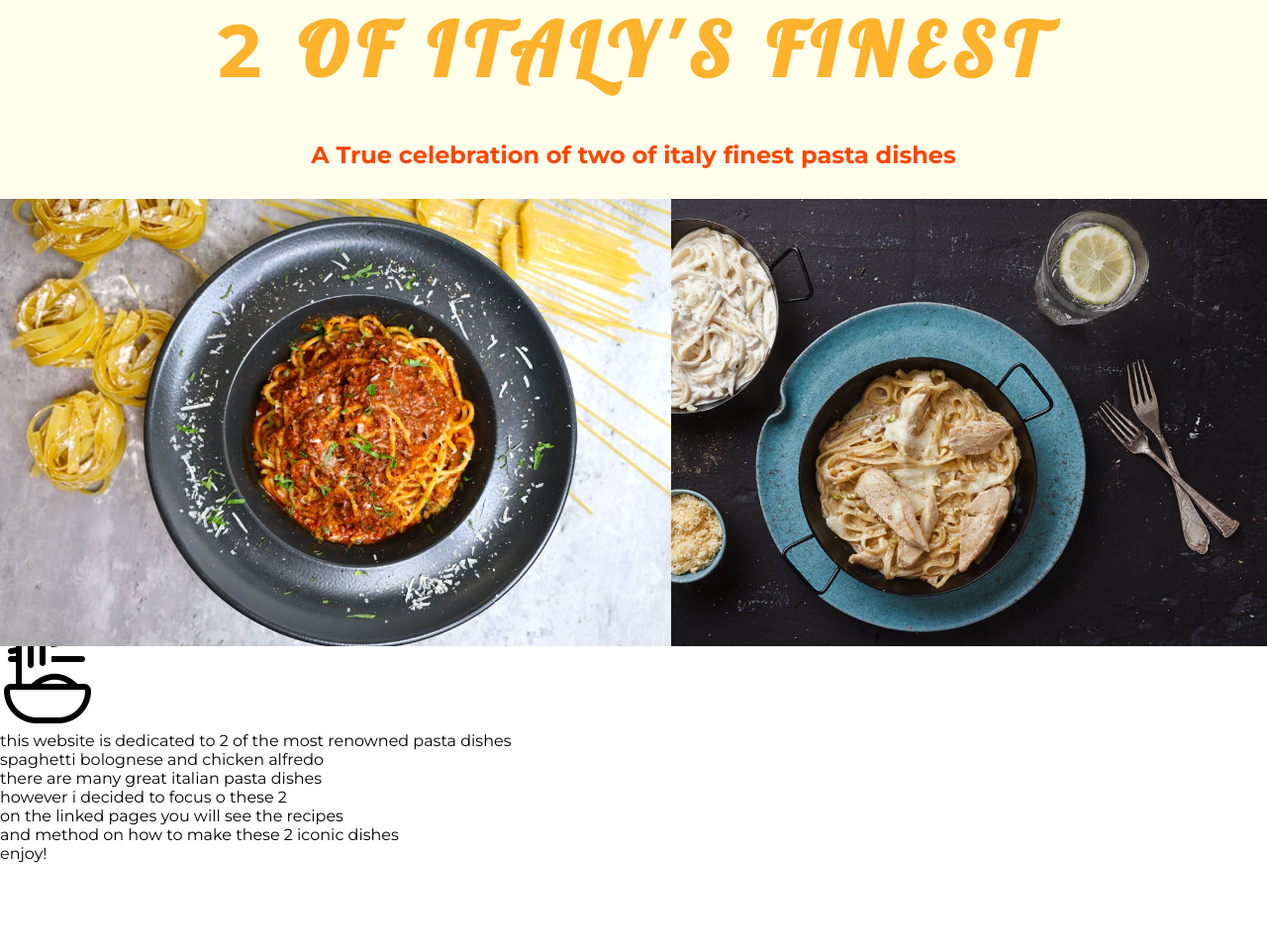
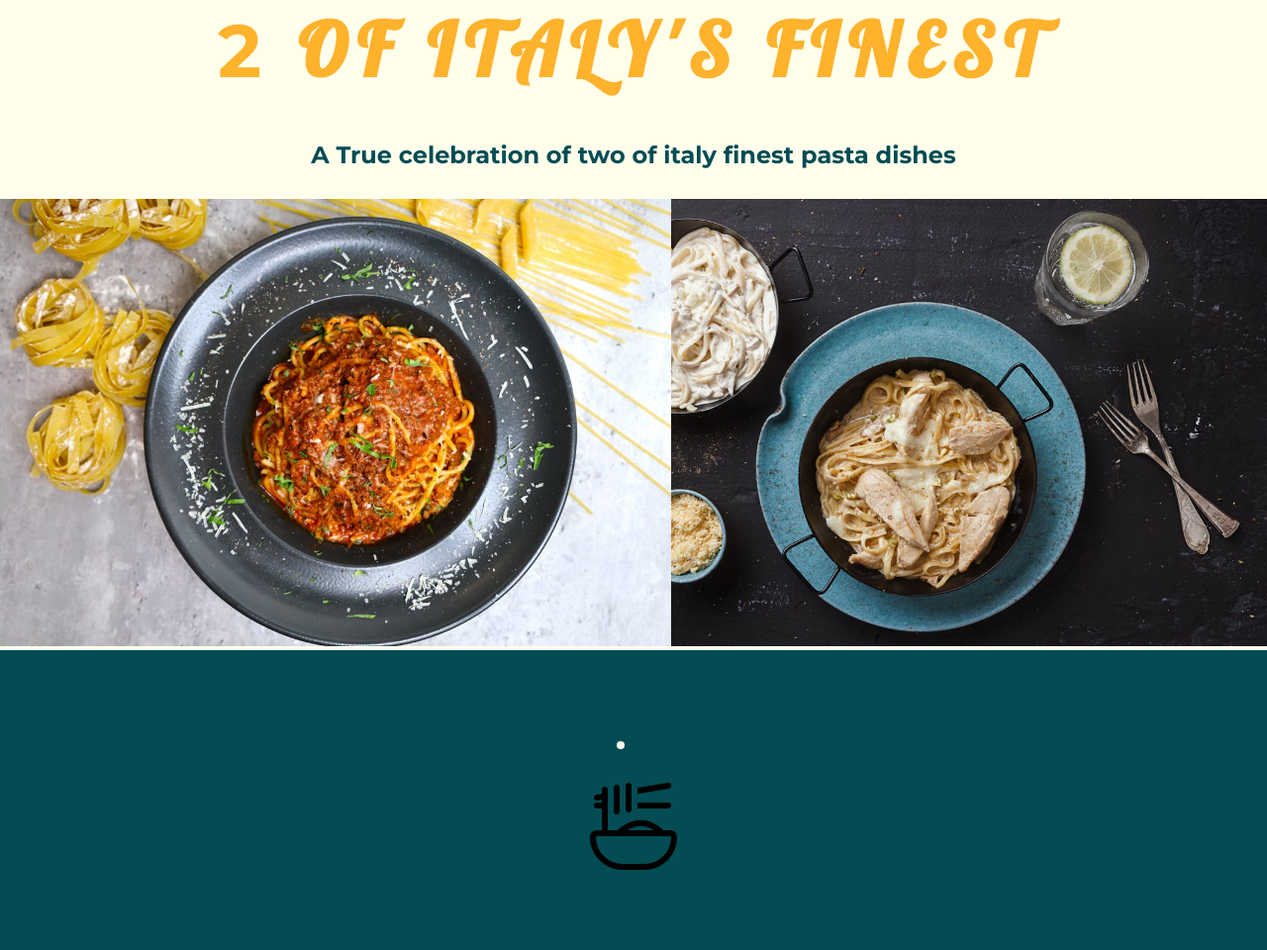
Before and after one commit to AndriesrBotha/recipes-website, a plain HTML site: page index.html in a window 1280 px wide. Shown: the part 812-1772 px from the top of the page at 99% size. Before the commit the page ends 1684 px from the top, so only its background shows below. Drawn offline with Linux system fonts and the light colour scheme.

Commit message:
change height of class index.mid from vh into percentages and also change colour of index-mid-heading2 from orangered to #034C53 in CSS/styles.css

```diff
--- a/CSS/styles.css
+++ b/CSS/styles.css
@@ -80,7 +80,7 @@ nav ul li a:hover{
 
 .index-mid{
     display: flex;
-    height: 79vh;
+    height: 100%;
     width: 100%;
     align-items: center;
     background-color: #FFFFEC;
@@ -95,7 +95,7 @@ nav ul li a:hover{
     margin:15px;
 }
  .index-mid-heading2{
- color: orangered;
+ color: #034C53;
  margin: 30px;
  }
  .index-mid-pictures{
@@ -135,3 +135,26 @@ opacity: 1;
     font-size:50px;
     color:#FFB22C;
 }
+.index-bottom{
+    height: 100%;
+    display: flex;
+    justify-content: center;
+    width: 100%;
+    background-color: #034C53;
+    padding: 80px;
+}
+#bottom-para{
+    font-size: 25px;
+    font-family: "Montserrat", serif;
+    color: #FFFFEC;
+    font-weight: bold;
+    text-align: center;
+}
+
+#favicon{
+    margin-bottom: 95px;
+}
+
+ul{
+    margin: 20px;
+}
```
